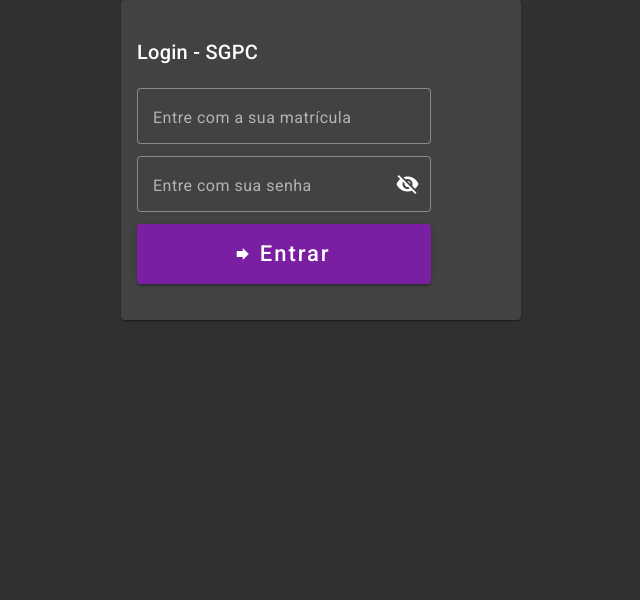
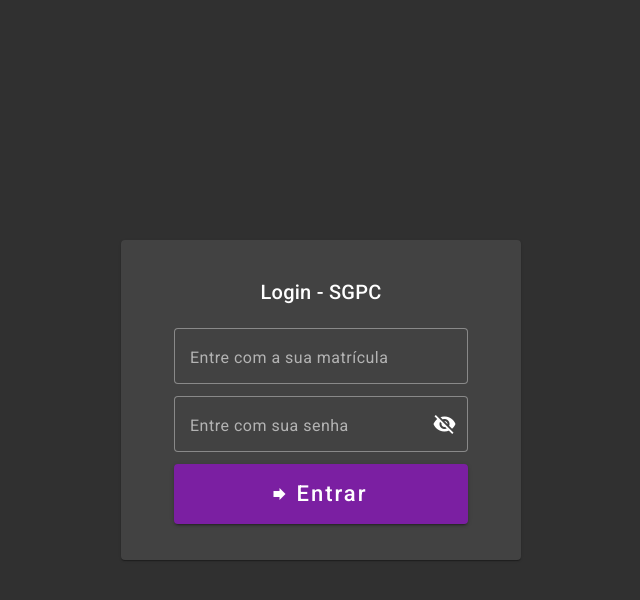
Before and after one commit to FernandoIgorrr/SGPC-FrontEnd, an Angular app: page /login in a window 1280 px wide. Shown: the top 600 px of the page, without its empty margins (319-959 px from the left). Built offline with nearby package versions, Linux system fonts and the light colour scheme.

Commit message:
Componente da tela de login centralizados corretamente e concertados alguns bugs nos componentes do modulo de patrimonio

```diff
--- a/src/app/login/login/login.component.scss
+++ b/src/app/login/login/login.component.scss
@@ -1,21 +1,18 @@
+#xxx{
+  width: 100%;
+  height: 100%;
+}
 .grid-center{
   display: grid;
   place-items: center;
 }
 
 mat-card{
-  max-width         : 400px;
-
-  //text-align        : center;
- // position          : absolute;
- // top               : 50%;
-  //left              : 50%;
-  //-webkit-transform : translate(-50%, -50%);
-  //transform         : translate(-50%, -50%);
+  max-width   : 400px;
+  text-align  : center;
 }
 
 mat-card mat-card-title{
-  //text-align: center;
   padding-top: 20px;
 }
 
```
